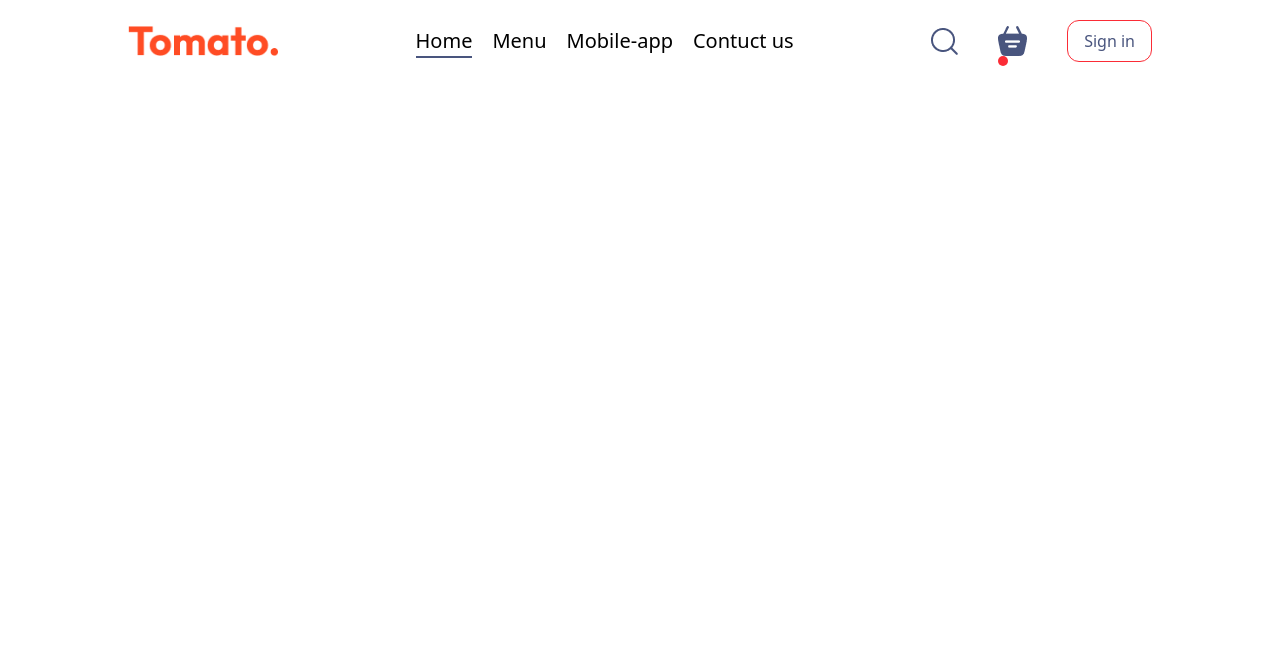
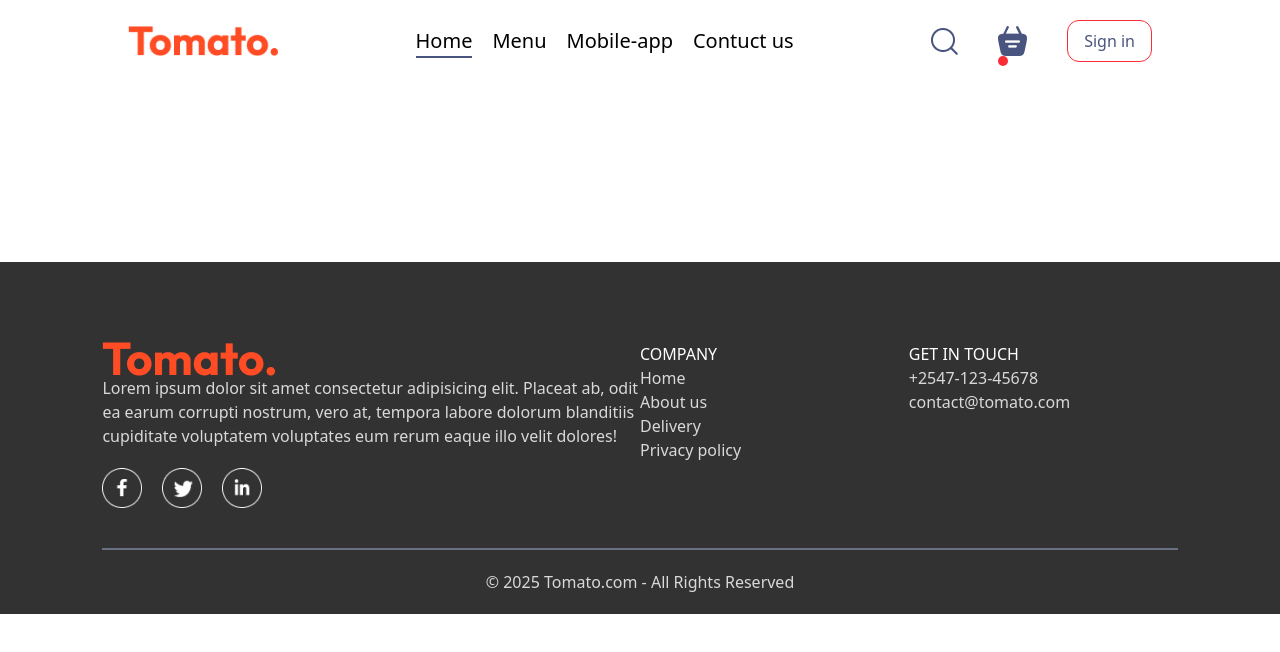
Before and after one commit to Eugene-misiko/CapsFoodapp-react, a React (Vite) app: page /order in a window 1280 px wide. Shown: the top 652 px of the page. Built offline with nearby package versions, Linux system fonts and the light colour scheme.

Commit message:
footer added and images for app download

```diff
--- a/src/App.jsx
+++ b/src/App.jsx
@@ -3,6 +3,7 @@ import Home from "./Components/Home"
 import Navbar from "./Components/Navbar"
 import { BrowserRouter as Router, Routes, Route } from "react-router-dom"
 import PlaceOder from "./Components/PlaceOder"
+import Footer from "./Components/Footer"
 
 
 
@@ -20,6 +21,7 @@ function App() {
        </Routes>
 
      </div>
+     <Footer />
     </>
   )
 }
--- /dev/null
+++ b/src/Components/AppDownload.jsx
@@ -0,0 +1,16 @@
+import React from 'react'
+import { assets } from '../assets/assets'
+
+const AppDownload = () => {
+  return (
+    <div className='mx-auto m-[100px] text-center '>
+      <p className='font-bold'>For Better Experince Download <br /> Tomato</p>
+      <div className="flex justify-center mt-8 gap-8">
+        <img className=' max-w-[180px] cursor-pointer transform hover:scale-105 transition-transform duration-300' src={assets.play_store} alt="" />
+        <img className=' max-w-[180px] cursor-pointer transform hover:scale-105 transition-transform duration-300' src={assets.app_store} alt="" />
+      </div>
+    </div>
+  )
+}
+
+export default AppDownload
--- /dev/null
+++ b/src/Components/Footer.jsx
@@ -0,0 +1,43 @@
+import React from 'react'
+import { assets } from '../assets/assets'
+import { Link } from 'react-router-dom'
+
+const Footer = () => {
+  return (
+    <div className='text-[#d9d9d9] bg-[#323232] flex flex-col items-center gap-[20px] pt-[80px] px-[8vw] py-[20px] mt-45'>
+      <div className="grid w-full grid-cols-[2fr_1fr_1fr]">
+        <div className="">
+           <img src={assets.logo} alt="" />
+           <p>Lorem ipsum dolor sit amet consectetur adipisicing elit. Placeat ab, odit ea earum corrupti nostrum, vero at, tempora labore dolorum blanditiis cupiditate voluptatem voluptates eum rerum eaque illo velit dolores!</p>
+           <div className="flex gap-[20px] mt-5 w-[40px] mr-[15px] ">
+            <img src={assets.facebook_icon} alt="" />
+            <img src={assets.twitter_icon} alt="" />
+            <img src={assets.linkedin_icon} alt="" />
+           </div>
+        </div>
+        <div className="flex flex-col">
+            <h2 className='text-white'>COMPANY</h2>
+
+                <Link className='cursor-pointer' to='/'>Home</Link>
+                <Link className='cursor-pointer' to='/about'>About us</Link>
+                <Link className='cursor-pointer' to='delivery'>Delivery</Link>
+                <Link className='cursor-pointer' to='private'>Privacy policy</Link>
+
+        </div>
+        <div className="">
+            <h2 className='text-white'>GET IN TOUCH</h2>
+            <ul>
+                <li>+2547-123-45678</li>
+                <li>contact@tomato.com</li>
+            </ul>
+        </div>
+      </div>
+      <hr className='w-full h-[2px] mt-[20px] ml-0 bg-gray-500 border-none' />
+      <p className="">
+        &copy; 2025 Tomato.com - All Rights Reserved
+      </p>
+    </div>
+  )
+}
+
+export default Footer
--- a/src/Components/Home.jsx
+++ b/src/Components/Home.jsx
@@ -2,6 +2,7 @@ import React, { useState } from 'react'
 import Header from './Header'
 import ExploreMenu from './ExploreMenu'
 import FoodDisplay from './FoodDisplay';
+import AppDownload from './AppDownload';
 
 const Home = () => {
 
@@ -11,6 +12,7 @@ const Home = () => {
       <Header />
       <ExploreMenu category={category} setCategory={setCategory}/>
       <FoodDisplay category={category}/>
+      <AppDownload />
     </div>
   )
 }
```
